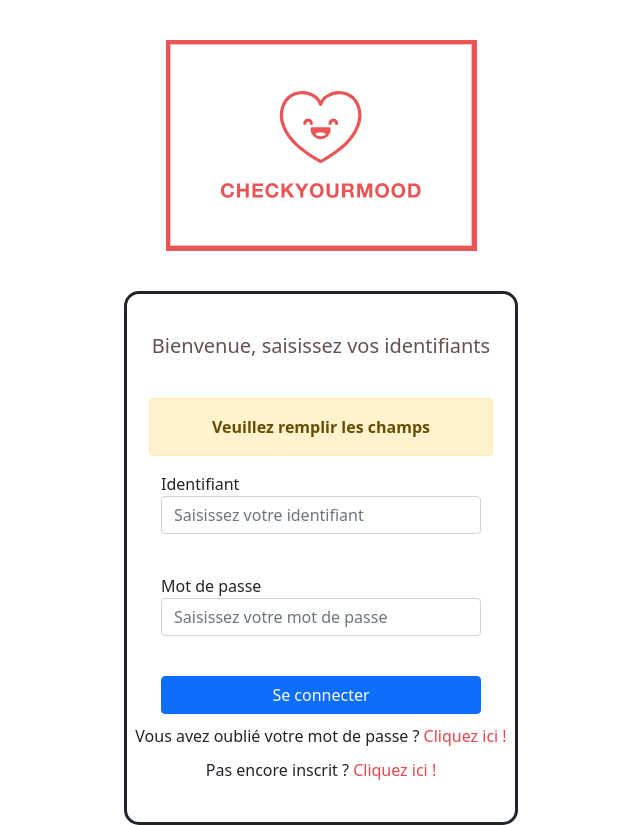
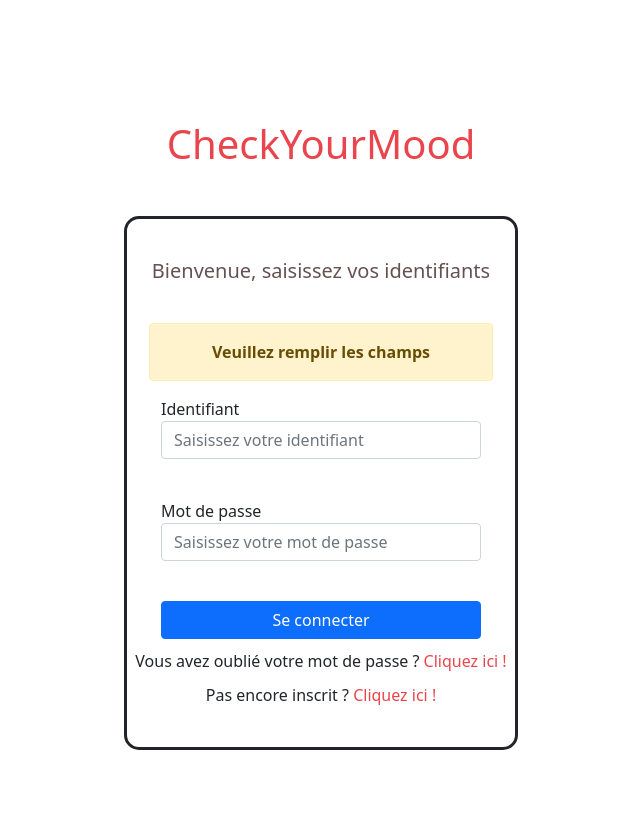
Before and after one commit to OskarMorel/GORAS_CheckYourMood, a PHP site: the page made by index.php in a window 1280 px wide. Shown: the whole page, without its empty margins (319-959 px from the left). After the commit the page ends 750 px from the top, so only its background shows below. Run offline with PHP 8.4, Linux system fonts and the light colour scheme; some libraries are stand-ins or nearby versions.

Commit message:
page connexion style

```diff
--- a/views/index.php
+++ b/views/index.php
@@ -3,10 +3,10 @@ require 'includes/header.php';
 ?>
 <body>
     <div class="container-fluid text-center">
-        <p class="espace1"></p>
+        <p class="espace3"></p>
         <div class="row">
             <div class="col">
-                <img src="..\images\logo.png" alt="Logo">
+                <h1>CheckYourMood</h1>
             </div>
         </div>
         <p class="espace1"></p>
```
